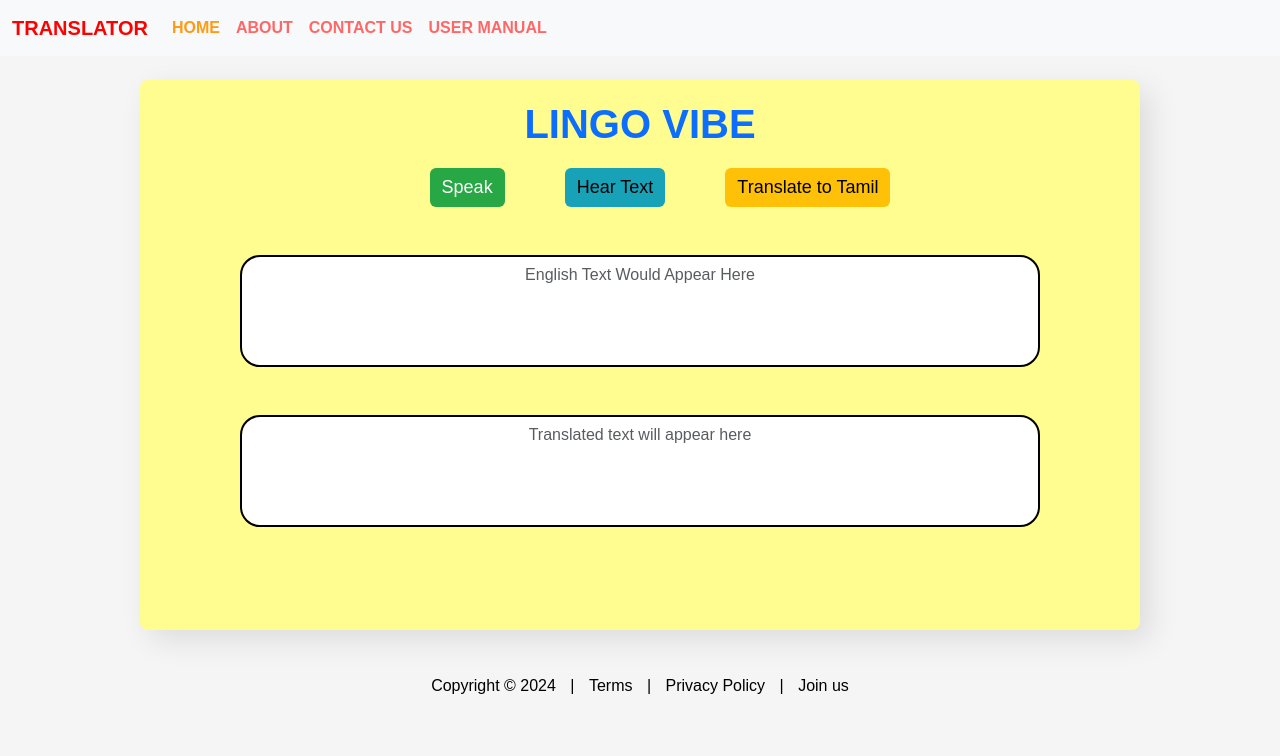
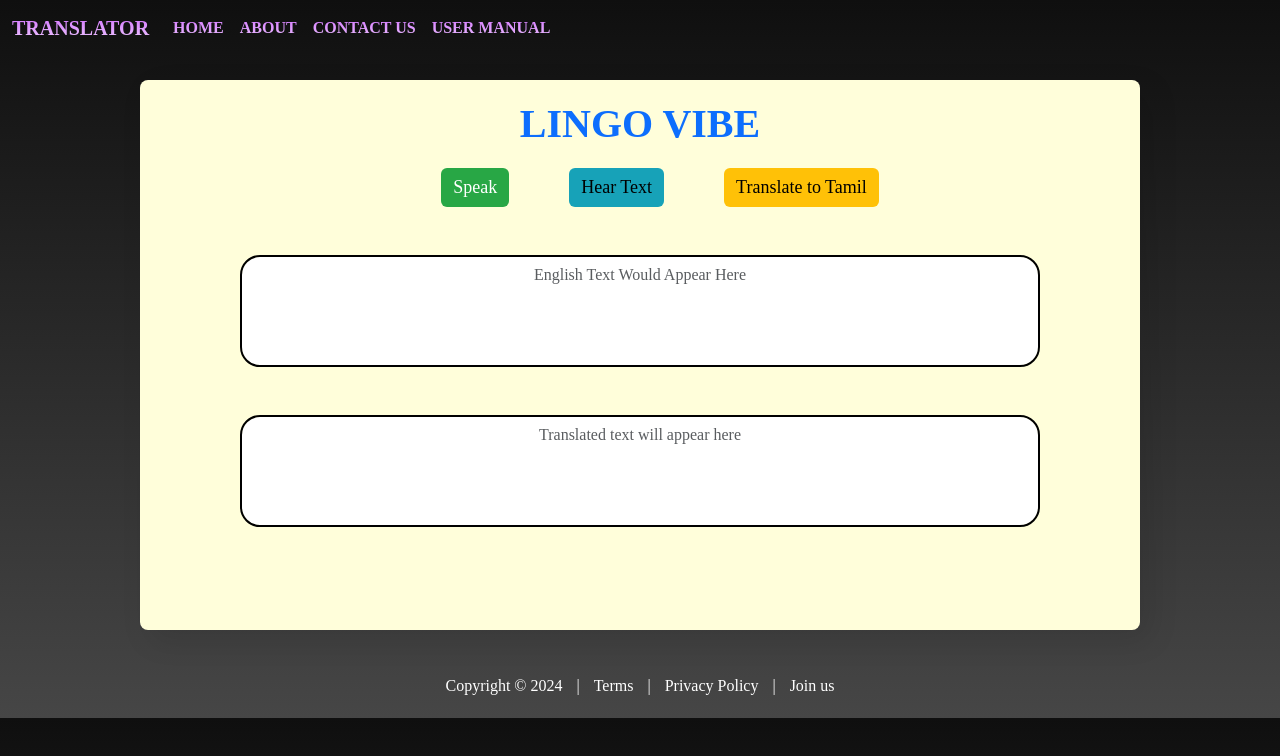
Before and after one commit to Meghs21/Hackathon_Translator, a website: page index.html in a window 1280 px wide. Drawn offline with nearby package versions, Linux system fonts and the light colour scheme.

Commit message:
Update index.html

```diff
--- a/index.html
+++ b/index.html
@@ -8,21 +8,29 @@
     <link rel="stylesheet" href="https://cdnjs.cloudflare.com/ajax/libs/font-awesome/4.7.0/css/font-awesome.min.css">
     <style>
         /* Reset default margins and paddings */
+
  body, h1, p, textarea, button {
      margin: 0;
      padding: 0;
+
  }
 
  /* General body styling */
  body {
-     font-family: 'Arial', sans-serif;
-     background-color: #f5f5f5;
+     font-family: 'Poppins';
+     background-image: url(./EXTRA/back.jpeg);
+     background-size: contain;
      color: #333;
+     background: -webkit-linear-gradient(#0f0f0f, #464646);
+     -webkit-background-clip: text;
  }
 
  /* Navbar styling */
  .navbar {
-     background-color: red;
+
+     background: -webkit-linear-gradient(#c038ff, #fefefe);
+     -webkit-background-clip: text;
+     -webkit-text-fill-color: transparent;
  }
 
  .navbar-brand {
@@ -42,7 +50,8 @@
 
  /* Container styling */
  .container {
-     background-color: #fffd8f;
+     background-color: #fffeda;
+     background-image: url(./EXTRA/back.p);
      border-radius: 8px;
      padding: 20px;
      box-shadow: 10px 10px 30px rgba(0, 0, 0, 0.1);
@@ -54,7 +63,7 @@
  /* Header styling */
  h1 {
      font-size: 2rem;
-     color: #007bff;
+     color: #151515;
      margin-bottom: 20px;
  }
 
@@ -103,13 +112,13 @@
  /* Footer styling */
  footer {
 
-     color: black;
+     color: white;
      padding: 20px 0;
      text-align: center;
  }
 
  footer a {
-     color: black;
+     color: white;
      text-decoration: none;
      margin: 0 10px;
      transition: 2s;
@@ -200,6 +209,7 @@
 
         function startSpeechRecognition() {
             recognition.start();
+
         }
 
         recognition.onresult = function(event) {
```
